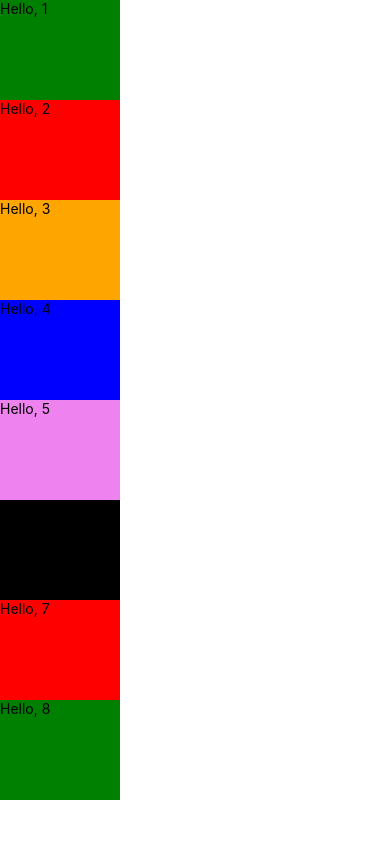
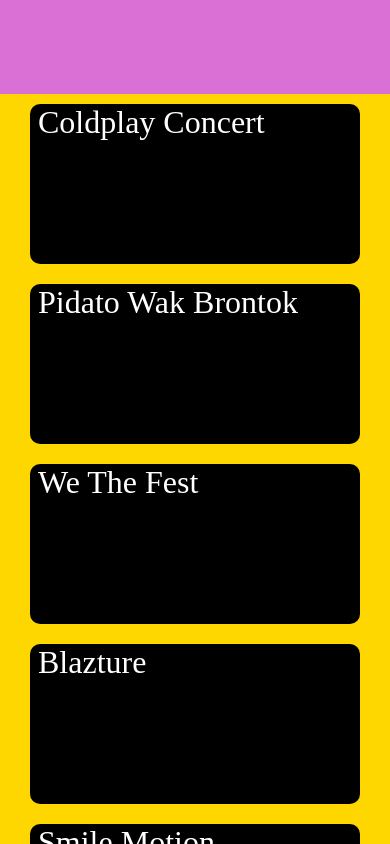
Before and after one commit to tutiwulandari/react-native-baf, a React Native app: screen / in a window 390 px wide. Built offline with nearby package versions, Linux system fonts and the light colour scheme.

Commit message:
added components

```diff
--- a/src/App.js
+++ b/src/App.js
@@ -1,47 +1,48 @@
 import React, {Component} from 'react';
-import {ScrollView, StyleSheet, Text, View} from 'react-native';
+import {StyleSheet, View, Text} from 'react-native';
+import FlexExercise2 from './screen/FlexExercise2';
 
-class MainComponent extends Component {
+class App extends Component {
   render() {
-    var name = 'Wulan';
     return (
-      <ScrollView>
-        <View style={{width: 120, height: 100, backgroundColor: 'green'}}>
-          <Text>Hello, 1</Text>
+      <View style={{flex: 1}}>
+        <View style={styles.appBar}></View>
+        <View style={styles.mainContainer}>
+          <FlexExercise2 />
         </View>
-
-        <View style={{width: 120, height: 100, backgroundColor: 'red'}}>
-          <Text>Hello, 2</Text>
-        </View>
-
-        <View style={{width: 120, height: 100, backgroundColor: 'orange'}}>
-          <Text>Hello, 3 </Text>
-        </View>
-
-        <View style={{width: 120, height: 100, backgroundColor: 'blue'}}>
-          <Text>Hello, 4</Text>
-        </View>
-        <View style={{width: 120, height: 100, backgroundColor: 'violet'}}>
-          <Text>Hello, 5</Text>
-        </View>
-        <View style={{width: 120, height: 100, backgroundColor: 'black'}}>
-          <Text>Hello, 6</Text>
-        </View>
-        <View style={{width: 120, height: 100, backgroundColor: 'red'}}>
-          <Text>Hello, 7</Text>
-        </View>
-        <View style={{width: 120, height: 100, backgroundColor: 'green'}}>
-          <Text>Hello, 8</Text>
-        </View>
-      </ScrollView>
+        <View style={styles.bottomNavigation}></View>
+      </View>
     );
   }
 }
 
 const styles = StyleSheet.create({
+  mainContainer: {
+    flex: 8,
+    alignItems: 'center',
+    backgroundColor: 'white',
+  },
+  appBar: {
+    flex: 1,
+    backgroundColor: 'orchid',
+  },
+  bottomNavigation: {
+    backgroundColor: 'darkviolet',
+  },
+  wrapContainer: {
+    margin: 5,
+    backgroundColor: 'powderblue',
+    flexWrap: 'wrap',
+  },
+
+  card: {
+    width: 100,
+    height: 50,
+    marginTop: 10,
+  },
   eventCard: {
     backgroundColor: 'crimson',
   },
 });
 
-export default MainComponent;
+export default App;
--- /dev/null
+++ b/src/component/EventCard.js
@@ -0,0 +1,28 @@
+import React from 'react';
+import {View, Text, StyleSheet} from 'react-native';
+
+const EventCard = props => {
+  return (
+    <View style={styles.eventCard}>
+      <Text style={styles.eventTitle}> {props.eventName}</Text>
+    </View>
+  );
+};
+
+export default EventCard;
+
+const styles = StyleSheet.create({
+  eventCard: {
+    marginVertical: 10,
+    marginHorizontal: 30,
+    height: 160,
+    backgroundColor: 'black',
+    borderRadius: 10,
+    elevation: 10,
+  },
+  eventTitle: {
+    fontSize: 32,
+    fontFamily: 'Conchin',
+    color: 'white',
+  },
+});
--- /dev/null
+++ b/src/screen/FlexExercise2.js
@@ -0,0 +1,47 @@
+import React, {Component} from 'react';
+import {ScrollView, StyleSheet} from 'react-native';
+import EventCard from '../component/EventCard';
+
+export class FlexExercise2 extends Component {
+  state = {
+    events: [
+      'Coldplay Concert',
+      'Pidato Wak Brontok',
+      'We The Fest',
+      'Blazture',
+      'Smile Motion',
+      'Djakarta Warehouse Project',
+      'Japan Matsuri',
+    ],
+  };
+
+  render() {
+    return (
+        <ScrollView style={styles.mainContainer}>
+        {
+            this.state.events.map((title) => {
+                return (<EventCard eventName={title} key={title}/>)
+            })
+        }
+     </ScrollView>
+    );
+  }
+}
+
+
+const styles = StyleSheet.create({
+  mainContainer: {
+    backgroundColor: 'gold',
+  },
+  wrapContainer: {
+    margin: 5,
+    backgroundColor: 'powderblue',
+    flexWrap: 'wrap',
+  },
+  card: {
+    width: 80,
+    height: 50,
+  },
+});
+
+export default FlexExercise2;
```
